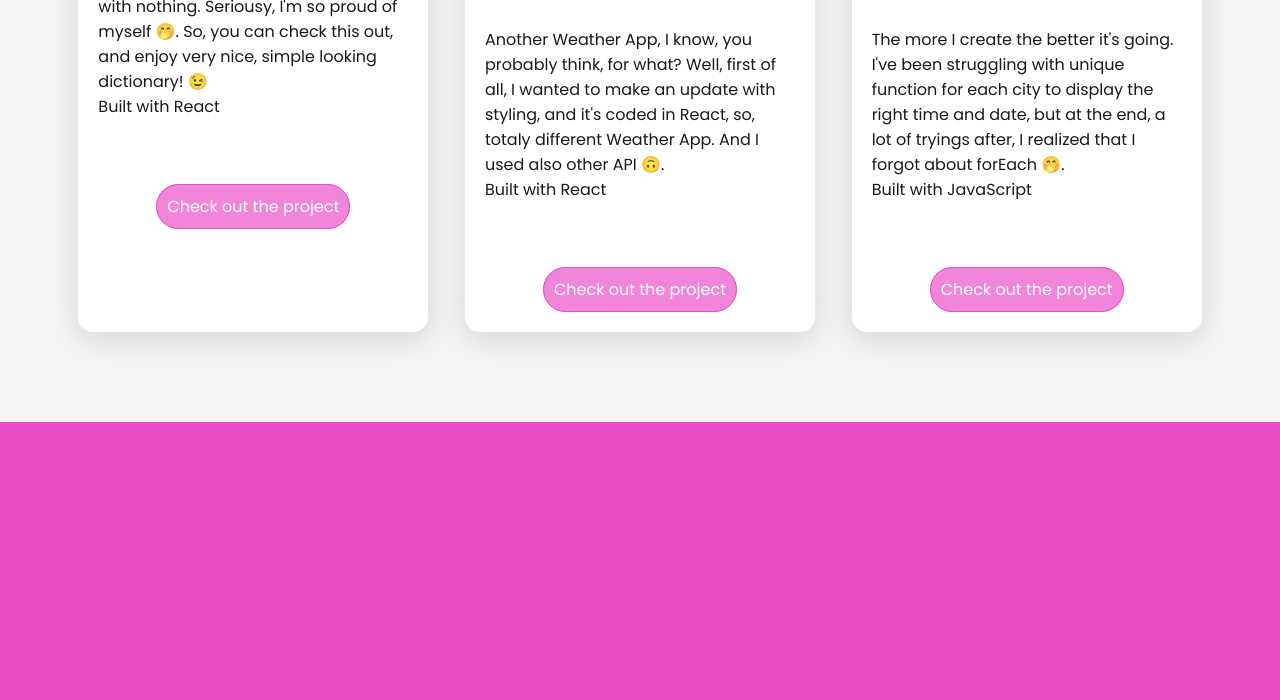
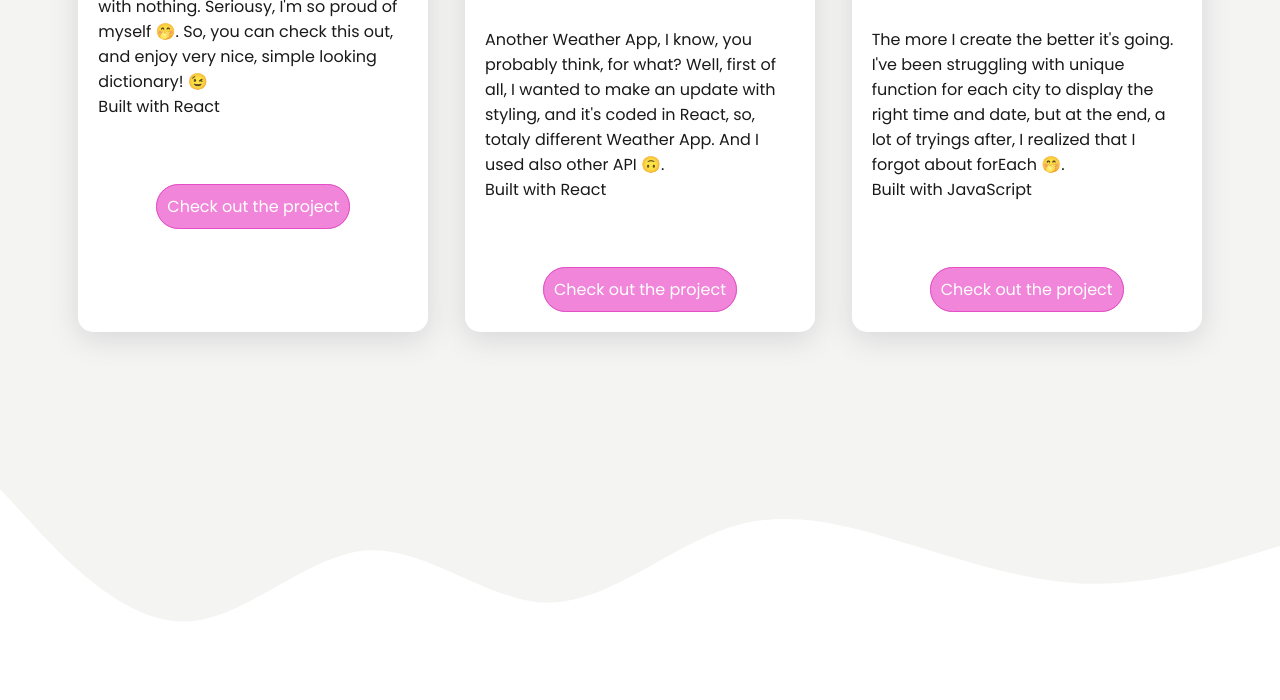
Before and after one commit to MayaSalkiewicz/maya-salkiewicz-portfolio, a plain HTML site: page index.html in a window 1280 px wide. Shown: the part 2100-2800 px from the top of the page. Before the commit the page ends 2557 px from the top, so only its background shows below. Drawn offline with Linux system fonts and the light colour scheme.

Commit message:
adding smooth animation

```diff
--- a/SCSS/main.scss
+++ b/SCSS/main.scss
@@ -3,6 +3,7 @@
   padding: 0;
   box-sizing: border-box;
   font-family: "Poppins", sans-serif;
+  scroll-behavior: smooth;
 }
 
 body {
@@ -19,7 +20,6 @@ header {
   margin: 0 auto;
   padding-top: 40px;
   background-color: RGB(244 244 243);
-  position: relative;
 
   nav {
     display: flex;
@@ -209,5 +209,9 @@ main {
         transform: scale(1.1);
       }
     }
+    .wave-three {
+      position: relative;
+      bottom: -70px;
+    }
   }
 }
--- a/index.html
+++ b/index.html
@@ -25,8 +25,9 @@
             <h2 class="logo">
               <span>Maja</span><span><strong>Salkiewicz</strong></span>
             </h2>
-            <a href="#">About</a>
-            <a href="#">My work</a>
+            <a href="#">About me</a>
+            <a href="#work-section">Projects</a>
+            <a href="#my-skills">Skills</a>
           </div>
           <div class="profiles">
             <a href="https://github.com/MayaSalkiewicz" target="_blank"
@@ -62,7 +63,7 @@
         </svg>
       </header>
       <main>
-        <section class="first-section">
+        <section class="first-section" id="my-skills">
           <h3>Skills & Tools</h3>
           <h4>
             The skills, tools and technologies I use to bring your product to
@@ -118,7 +119,7 @@
             ></path>
           </svg>
         </section>
-        <section class="second-section">
+        <section class="second-section" id="work-section">
           <h3>My projects</h3>
           <h4>Check out the three of my until now made projects</h4>
           <div class="grid-cards">
@@ -177,6 +178,17 @@
               </div>
             </div>
           </div>
+          <svg
+            xmlns="http://www.w3.org/2000/svg"
+            viewBox="0 0 1440 320"
+            class="wave-three"
+          >
+            <path
+              fill="#ffffff"
+              fill-opacity="1"
+              d="M0,64L34.3,101.3C68.6,139,137,213,206,213.3C274.3,213,343,139,411,133.3C480,128,549,192,617,192C685.7,192,754,128,823,106.7C891.4,85,960,107,1029,128C1097.1,149,1166,171,1234,170.7C1302.9,171,1371,149,1406,138.7L1440,128L1440,320L1405.7,320C1371.4,320,1303,320,1234,320C1165.7,320,1097,320,1029,320C960,320,891,320,823,320C754.3,320,686,320,617,320C548.6,320,480,320,411,320C342.9,320,274,320,206,320C137.1,320,69,320,34,320L0,320Z"
+            ></path>
+          </svg>
         </section>
       </main>
     </div>
```
Also changed, not shown: SCSS/main.css, 1 other file.
